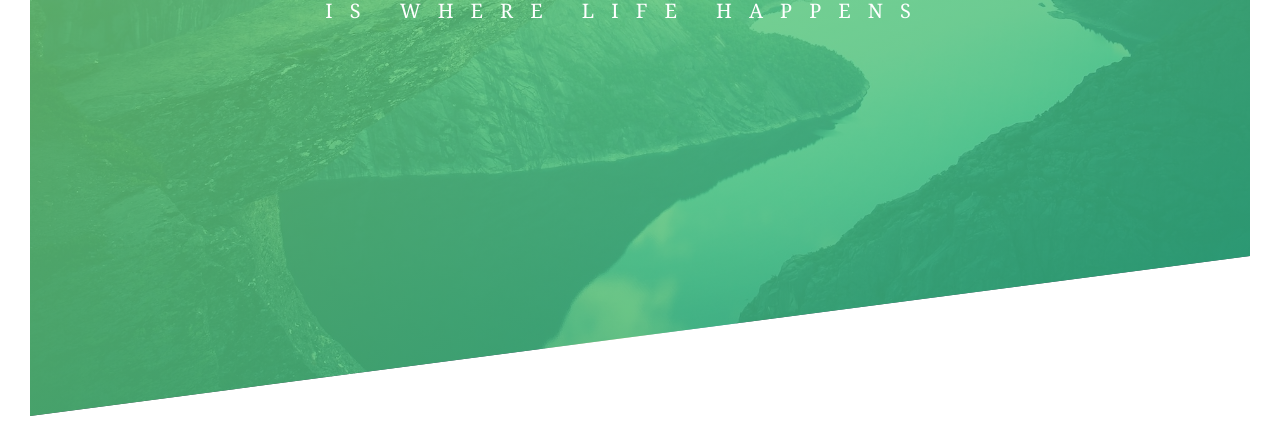
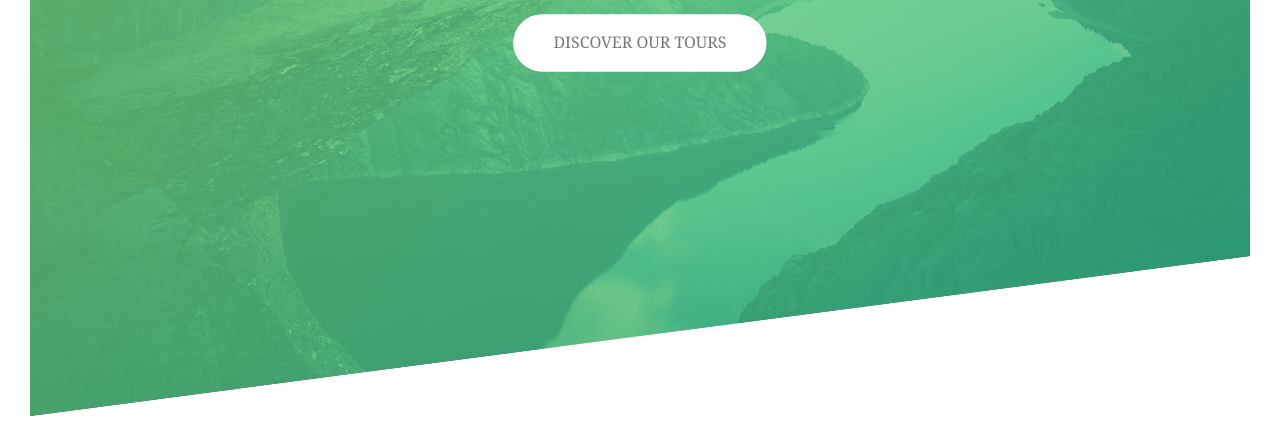
Before and after one commit to hemmayo/natours, a plain HTML site: page index.html in a window 1280 px wide. Shown: the part 374-820 px from the top of the page. Drawn offline with Linux system fonts and the light colour scheme.

Commit message:
added button with animation

```diff
--- a/css/style.css
+++ b/css/style.css
@@ -49,6 +49,8 @@ body {
 .heading-primary {
     color: white;
     text-transform: uppercase;
+    margin-bottom: 30px;
+    backface-visibility: hidden
 }
 
 .heading-primary--main {
@@ -72,7 +74,61 @@ body {
     position: absolute;
     top: 40%;
     left: 50%;
-    transform: translate(-50%, -50%)
+    transform: translate(-50%, -50%);
+    text-align: center
+}
+
+.btn,
+.btn:link,
+.btn:visited {
+    position: relative;
+    transition: 0.2s all ease-in-out;
+    text-transform: uppercase;
+    text-decoration: none;
+    padding: 15px 40px;
+    display: inline-block;
+    border-radius: 100px;
+}
+
+.btn--animated {
+    animation: move-in-bottom .5s ease-out .5s backwards;
+}
+
+.btn:hover {
+    transform: translateY(-3px);
+    box-shadow: 0 10px 20px rgba(0, 0, 0, .2)
+}
+
+.btn:active {
+    transform: translateY(-1px);
+    box-shadow: 0 5px 10px rgba(0, 0, 0, .2)
+}
+
+.btn::after {
+    content: '';
+    display: inline-block;
+    height: 100%;
+    width: 100%;
+    border-radius: 100px;
+    position: absolute;
+    top: 0;
+    left: 0;
+    z-index: -1;
+    transition : .4s all;
+}
+
+.btn:hover::after {
+    transform: scale(1.5);
+    opacity: 0;
+}
+
+.btn.btn--white {
+    color: #777;
+    background-color: #fff;
+}
+
+.btn.btn--white::after {
+    background-color: #fff;
 }
 
 @keyframes move-in-left {
@@ -102,3 +158,17 @@ body {
         transform: translateX(0)
     }
 }
+
+@keyframes move-in-bottom {
+    0% {
+        opacity: 0;
+        transform: translateY(50px)
+    }
+    40% {
+        /* opacity: 0; */
+    }
+    100% {
+        opacity: 1;
+        transform: translateX(0)
+    }
+}
--- a/index.html
+++ b/index.html
@@ -17,6 +17,7 @@
                     <span class="heading-primary--main">outdoors</span>
                     <span class="heading-primary--sub">is where life happens</span>
                 </h1>
+                <a href="#" class="btn btn--white btn--animated">discover our tours</a>
             </div>
 
         </header>
```
